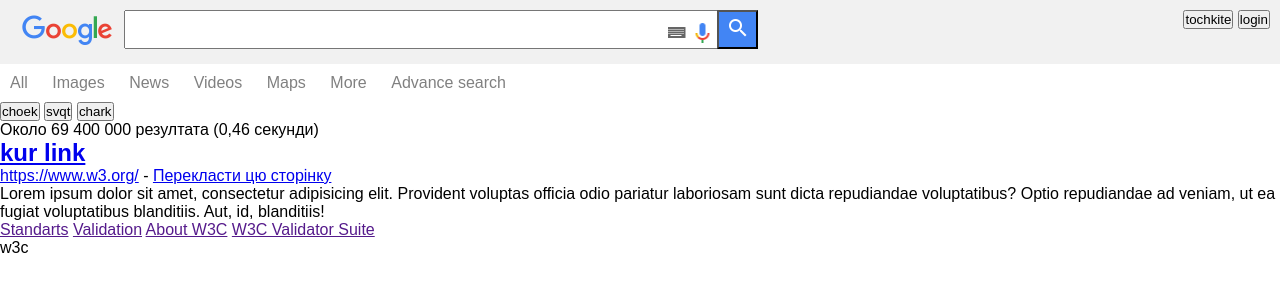
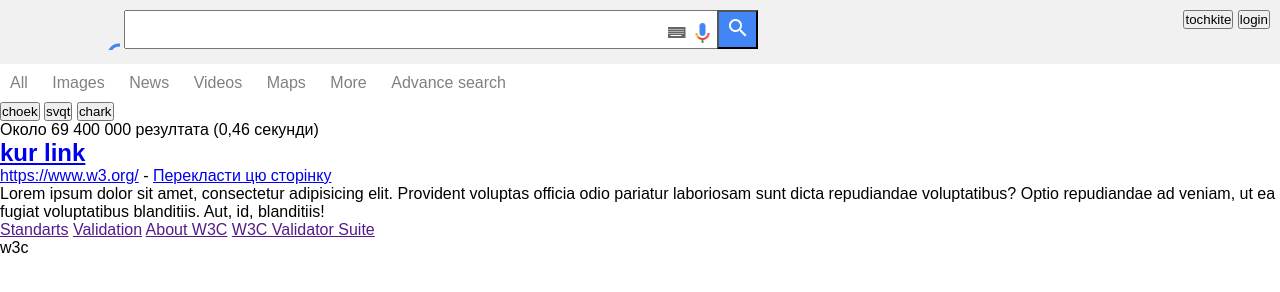
Before and after one commit to kojolaino/webuiCourse01, a website: page homework02/index.html in a window 1280 px wide. Drawn offline with Linux system fonts and the light colour scheme.

Commit message:
kartinka

```diff
--- a/homework02/stylesheet.css
+++ b/homework02/stylesheet.css
@@ -17,7 +17,10 @@
 }
 
 #wrapper > header.container-search .logo {
-    background: url('./imgs/googlelogo.PNG') center no-repeat;
+    background: url('./imgs/googlelogo.PNG');
+    background-repeat: no-repeat;
+    background-attachment: fixed;
+    background-position: 100px 40px;
     width: 100px;
     height: 40px;
     padding-right: 10px;
```
Also changed, not shown: homework02/imgs/navlogo242 .png (added).
